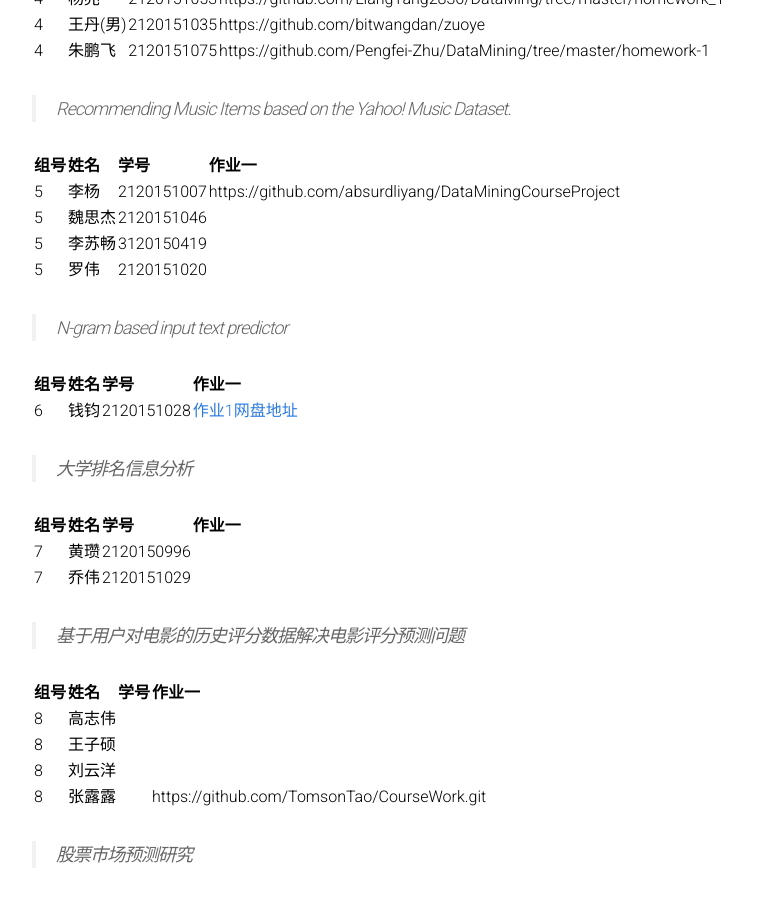
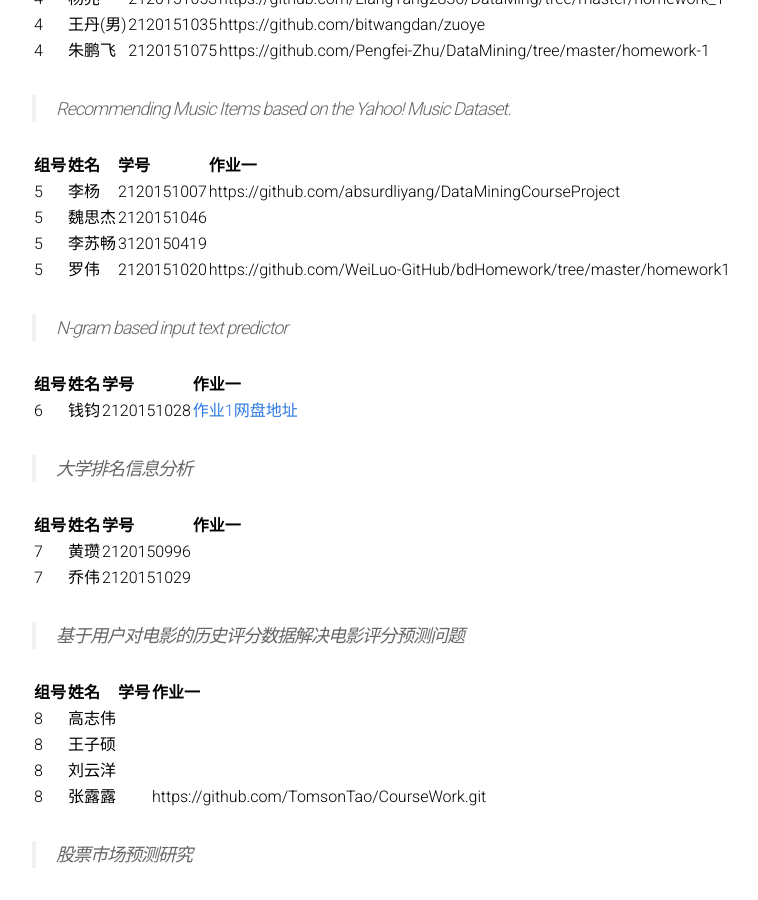
Before and after one commit to BITDM/bitdm.github.io, a Jekyll site: the page built from 2016/groups.md, in a window 1280 px wide and 900 px high, scrolled down 922 px. Shown: the whole window, without its empty margins (208-966 px from the left). Built offline with Jekyll 4.4.1, drawn with Linux system fonts in a browser that asks for light colours; some of the changed lines change nothing that is shown.

Commit message:
Update groups.md

```diff
--- a/2016/groups.md
+++ b/2016/groups.md
@@ -46,7 +46,7 @@ permalink: /2016/groups/
 |5|李杨|2120151007| https://github.com/absurdliyang/DataMiningCourseProject
 |5|魏思杰|2120151046|
 |5|李苏畅|3120150419|
-|5|罗伟|2120151020|
+|5|罗伟|2120151020|https://github.com/WeiLuo-GitHub/bdHomework/tree/master/homework1
 
 > N-gram based input text predictor
 
```
